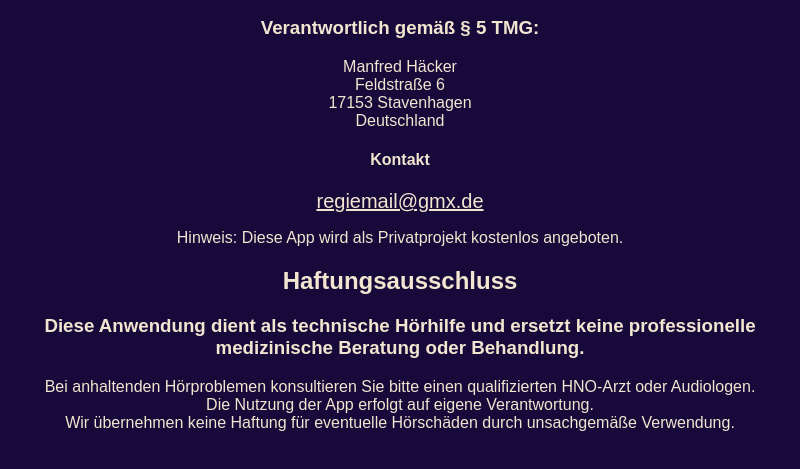
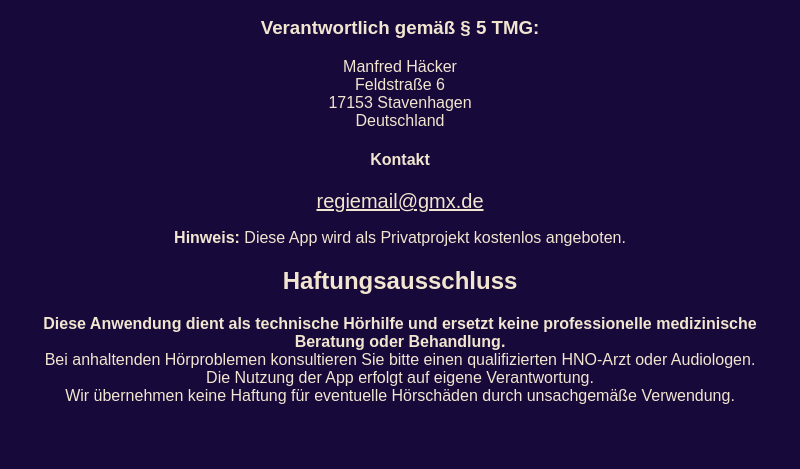
Before and after one commit to hupsclick/ohrzeit-web, an Electron app: page impressum.html in a window 800 px wide. Shown: the part 79-548 px from the top of the page. Drawn offline with Linux system fonts and the light colour scheme.

Commit message:
Add files via upload
Style erneut verbessert.

```diff
--- a/impressum.html
+++ b/impressum.html
@@ -7,6 +7,7 @@
 </head>
 <body style="background-color: #17093a; color: #F2E6D0; font-family: Arial, sans-serif; text-align: center; padding: 20px;">
 <button onclick="window.history.back()" style="position: absolute; left: 20px; top: 20px; cursor: pointer;">Schließen</button>
+<section id="impressum">
 <h2>Impressum</h2>
 	  <h3>Verantwortlich gemäß § 5 TMG:</h3><p>
         Manfred Häcker<br>
@@ -14,13 +15,22 @@
         17153 Stavenhagen<br>
 		Deutschland
   <h4>Kontakt</h4>
-        <a href="mailto:regiemail@gmx.de" style="color:#F2E6D0; font-size: 20px;">regiemail@gmx.de</a></p>
-    <p>Hinweis: Diese App wird als Privatprojekt kostenlos angeboten.</p>
+  <p>
+    <a href="mailto:regiemail@gmx.de" style="color:#F2E6D0; font-size: 20px;">
+      regiemail@gmx.de
+    </a>
+  </p>
+
+  <p><strong>Hinweis:</strong> Diese App wird als Privatprojekt kostenlos angeboten.</p>
+
   <h2>Haftungsausschluss</h2>
-      <h3>Diese Anwendung dient als technische Hörhilfe und ersetzt keine professionelle medizinische Beratung oder Behandlung.</h3><p>
+  <p>
+    <strong>Diese Anwendung dient als technische Hörhilfe und ersetzt keine professionelle medizinische Beratung oder Behandlung.</strong><br>
     Bei anhaltenden Hörproblemen konsultieren Sie bitte einen qualifizierten HNO-Arzt oder Audiologen.<br>
     Die Nutzung der App erfolgt auf eigene Verantwortung.<br>
     Wir übernehmen keine Haftung für eventuelle Hörschäden durch unsachgemäße Verwendung.
+  </p>
+</section>
 
 </body>
 </html>
```
Lines whose indentation alone changed are shown as unchanged.
